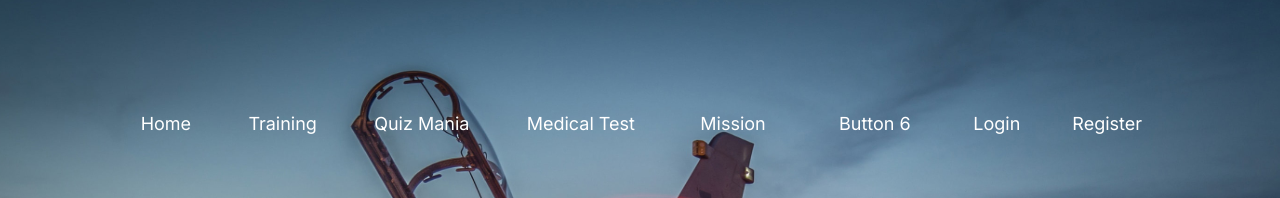
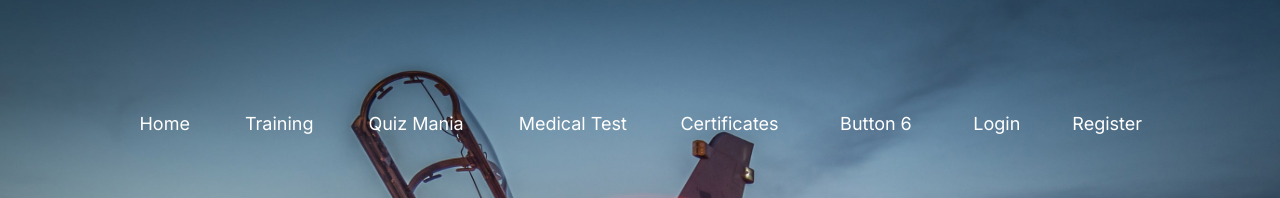
Before and after one commit to Eisha313/Skynova-frontend, a Next.js app: page / in a window 1280 px wide. Shown: the top 198 px of the page. Built offline with nearby package versions, Linux system fonts and the light colour scheme.

Commit message:
uplaoding certificates name in home

```diff
--- a/src/app/page.tsx
+++ b/src/app/page.tsx
@@ -29,9 +29,10 @@ export default function Home() {
           <button className="flex-grow px-2 py-2 text-sm md:text-base lg:text-lg bg-none text-white rounded-lg border-2 border-transparent hover:border-white focus:outline-none focus:ring-2 focus:ring-blue-300">
             Medical Test
           </button>
-          <button className="flex-grow px-2 px-4 py-2 text-sm md:text-base lg:text-lg bg-none text-white rounded-lg border-2 border-transparent hover:border-white focus:outline-none focus:ring-2 focus:ring-blue-300">
-            Mission
-          </button>
+          <Link href="/certificate-page"> <button className="px-2 py-2 text-sm md:text-base lg:text-lg bg-none text-white rounded-lg border-2 border-transparent hover:border-white focus:outline-none focus:ring-2 focus:ring-blue-300">
+              Certificates
+            </button>
+            </Link>
           <button className="flex-grow px-2 px-4 py-2 text-sm md:text-base lg:text-lg bg-none text-white rounded-lg border-2 border-transparent hover:border-white focus:outline-none focus:ring-2 focus:ring-blue-300">
             Button 6
           </button>
```
